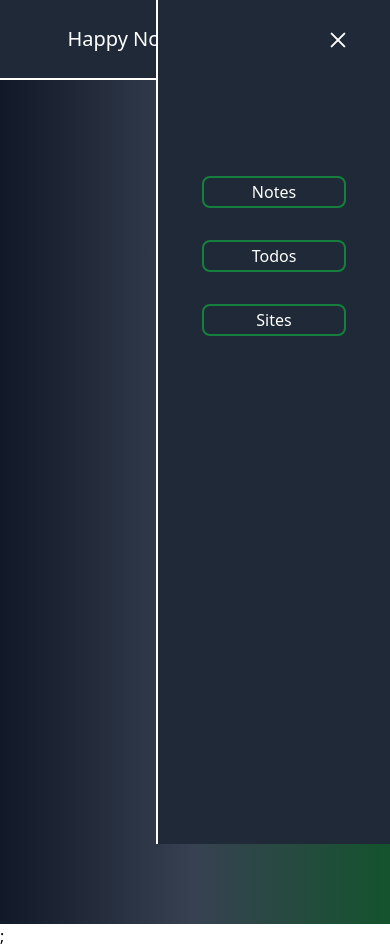
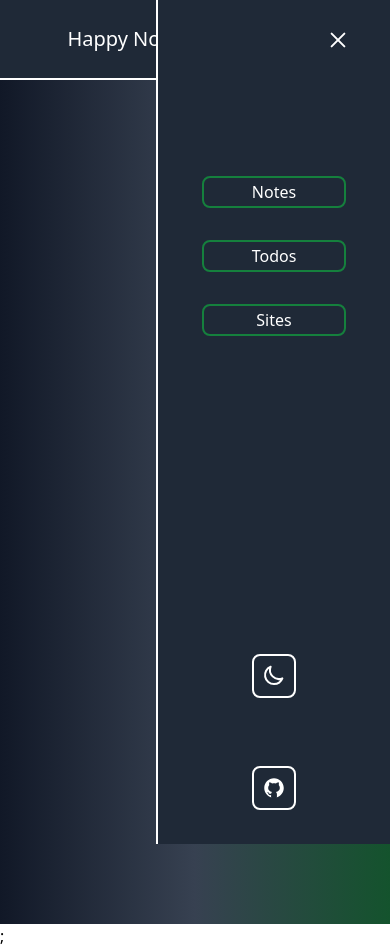
Before and after one commit to JayCodeGitHub/Happy-Notes-2.0, a Next.js app: page / in a window 390 px wide. Both pictures are taken after a click on the button 338 px from the left and 39 px from the top of the page. Built offline with nearby package versions, Linux system fonts and the light colour scheme.

Commit message:
Added github Button and darkModeToggle to mobile menu

```diff
--- a/components/mobileMenu/mobileMenu.tsx
+++ b/components/mobileMenu/mobileMenu.tsx
@@ -2,6 +2,8 @@ import { useHamburger } from "@/hooks/useHamburger";
 import { motion, useReducedMotion } from "framer-motion";
 import NavLink from "../navlink/navlink";
 import { NavigationItems } from "@/assets/items/navigationItems";
+import DarkModeToggle from "../darkModeToggle/darkModeToggle";
+import GitHubButton from "../githubButton/githubButton";
 
 const variants = {
   open: { x: 0, display: "flex" },
@@ -32,6 +34,14 @@ export default function MobileMenu() {
           </NavLink>
         ))}
       </div>
+      <div>
+        <div className="flex items-center justify-center w-full h-28">
+          <DarkModeToggle />
+        </div>
+        <div className="flex items-center justify-center w-full h-28">
+          <GitHubButton />
+        </div>
+      </div>
     </motion.div>
   );
 }
```
